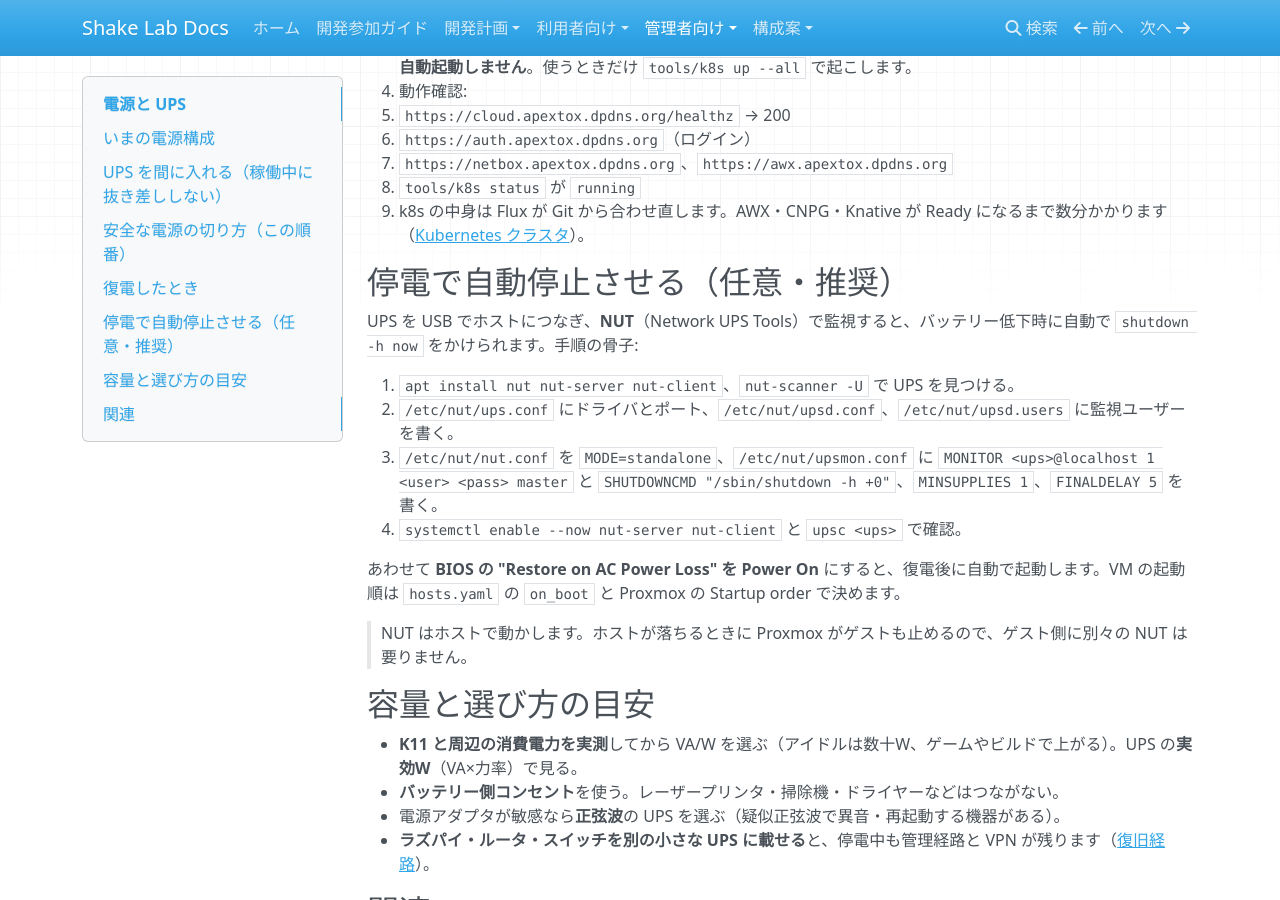
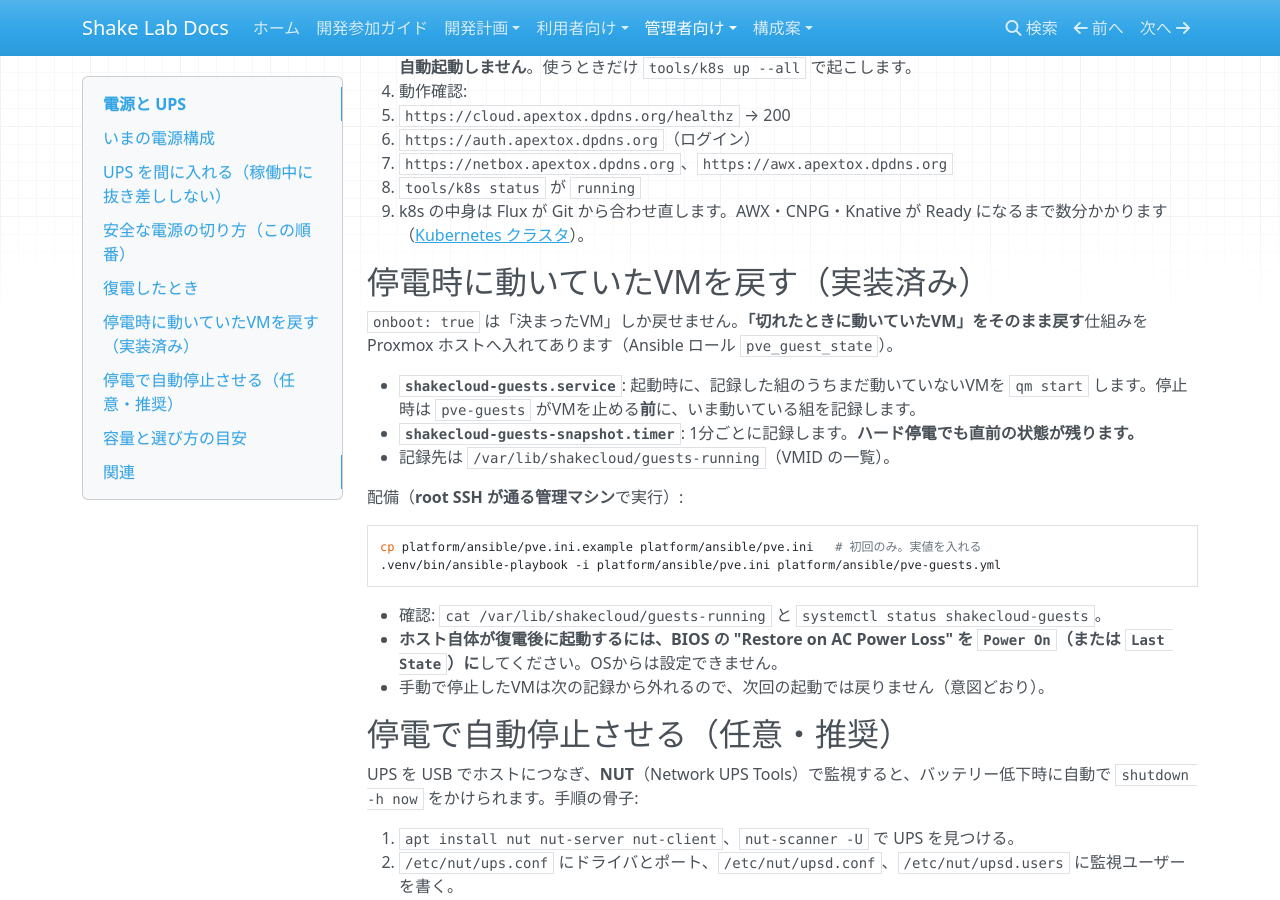
Before and after one commit to rurutheGeek/shake-cloud, an MkDocs documentation site: the page built from docs/operations/power.md, in a window 1280 px wide and 900 px high, scrolled down 1447 px. Built offline with MkDocs 1.6.1, drawn with Linux system fonts in a browser that asks for light colours; nearby versions of some CDN libraries.

Commit message:
feat(pve): 停電時に動いていたゲストを起動時に戻す
pve-guests.service は onboot=1 のゲストしか起こさない。game1 や開発VMを
「切れたときの状態」に戻すため、動いている組を記録して起動時に戻す仕組みを
Proxmox ホストへ入れる（pve_guest_state ロール + pve-guests.yml）。

- shakecloud-guests.service: 起動時に restore、停止時に pve-guests より先に
  save（After=pve-guests なので停止順が逆になる）。
- snapshot.timer: 1分ごとに save（ハード停電の保険）。
- docs/operations/power.md に配備手順と BIOS 設定を追記。

配備は root SSH が通る管理マシンで pve-guests.yml を実行する。

````diff
--- a/docs/operations/power.md
+++ b/docs/operations/power.md
@@ -67,6 +67,25 @@
    - `tools/k8s status` が `running`
 5. k8s の中身は Flux が Git から合わせ直します。AWX・CNPG・Knative が Ready になるまで数分かかります（[Kubernetes クラスタ](kubernetes.md#止めると何が止まるか)）。
 
+## 停電時に動いていたVMを戻す（実装済み）
+
+`onboot: true` は「決まったVM」しか戻せません。**「切れたときに動いていたVM」をそのまま戻す**仕組みを Proxmox ホストへ入れてあります（Ansible ロール `pve_guest_state`）。
+
+- **`shakecloud-guests.service`**: 起動時に、記録した組のうちまだ動いていないVMを `qm start` します。停止時は `pve-guests` がVMを止める**前**に、いま動いている組を記録します。
+- **`shakecloud-guests-snapshot.timer`**: 1分ごとに記録します。**ハード停電でも直前の状態が残ります。**
+- 記録先は `/var/lib/shakecloud/guests-running`（VMID の一覧）。
+
+配備（**root SSH が通る管理マシン**で実行）:
+
+```bash
+cp platform/ansible/pve.ini.example platform/ansible/pve.ini   # 初回のみ。実値を入れる
+.venv/bin/ansible-playbook -i platform/ansible/pve.ini platform/ansible/pve-guests.yml
+```
+
+- 確認: `cat /var/lib/shakecloud/guests-running` と `systemctl status shakecloud-guests`。
+- **ホスト自体が復電後に起動するには、BIOS の "Restore on AC Power Loss" を `Power On`（または `Last State`）に**してください。OSからは設定できません。
+- 手動で停止したVMは次の記録から外れるので、次回の起動では戻りません（意図どおり）。
+
 ## 停電で自動停止させる（任意・推奨）
 
 UPS を USB でホストにつなぎ、**NUT**（Network UPS Tools）で監視すると、バッテリー低下時に自動で `shutdown -h now` をかけられます。手順の骨子:
````
Also changed, not shown: 7 other files.
